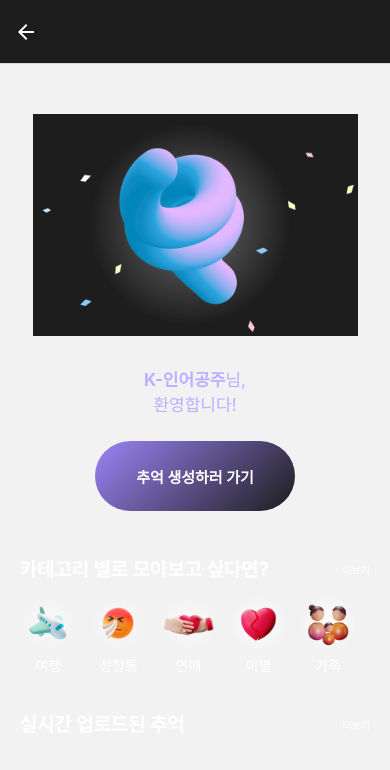
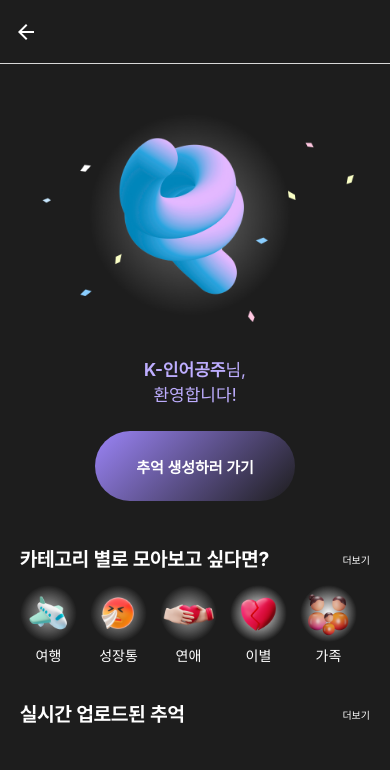
Before and after one commit to 4th-Neordinary-HACKATHON-Team-A/Web, a React Native app: screen /Home in a window 390 px wide. Shown: the top 770 px of the page. Built offline with nearby package versions, Linux system fonts and the light colour scheme.

Commit message:
Design: style 수정

```diff
--- a/pages/Chat/ChatPage.tsx
+++ b/pages/Chat/ChatPage.tsx
@@ -4,6 +4,7 @@ import ChatBarIcon from '../../assets/svg/ChatBarIcon';
 import COLORS from '../../styles/colors';
 import { SystemChat, MyChat } from '../../components/Chat';
 import CustomInput from '../../components/CustomInput';
+import { commonStyles } from '../../styles/common';
 
 const questions: string[] = [
   '어디에 있었나요?',
@@ -31,7 +32,7 @@ const ChatPage = () => {
   const currentQuestion = questions[currentQuestionIndex];
   console.log(answers)
   return (
-    <View style={{ flex: 1 }}>
+    <View style={[{ flex: 1 }, commonStyles.container]}>
       <View style={styles.container}>
 
         {answers.map((answer, index) => (
--- a/pages/Home/Home.tsx
+++ b/pages/Home/Home.tsx
@@ -5,10 +5,11 @@ import {CustomButton} from '../../components/Button'
 import {commonStyles} from '../../styles/common'
 
 import CategoryScrollView from './CategoryScrollView'
+import { FontFamily } from '../../types/fontFamily'
 
-const Home = () => {
+const Home = ({navigation}) => {
   return (
-    <View style={styles.container}>
+    <View style={[styles.container, commonStyles.container]}>
       <Image source={require('../../assets/img/main_welcome.png')} style={styles.mainImg} />
       <View style={styles.welcome}>
         <View style={{display: 'flex', flexDirection: 'row'}}>
@@ -18,7 +19,7 @@ const Home = () => {
         <Text style={styles.welcomeText}>환영합니다!</Text>
       </View>
       <View style={styles.flexCenterWrapper}>
-        <CustomButton text='추억 생성하러 가기' style={styles.puppleBtn} textStyle={styles.puppleBtnText} />
+        <CustomButton onClick={()=>navigation.navigate('Chat')} text='추억 생성하러 가기' style={styles.puppleBtn} textStyle={styles.puppleBtnText} />
       </View>
       <View style={styles.main}>
         <View style={styles.titleHeader}>
--- a/pages/onBoarding.tsx
+++ b/pages/onBoarding.tsx
@@ -7,10 +7,11 @@ import ChatIcon from '../assets/svg/ChatIcon'
 import { LinearGradient } from 'expo-linear-gradient';
 import COLORS from '../styles/colors'
 import AsyncStorage from '@react-native-async-storage/async-storage';
+import { commonStyles } from '../styles/common'
 
 const Stack = createStackNavigator()
 
-const OnBoarding = () => {
+const OnBoarding = ({navigation}) => {
     const [inputText, setInputText] = useState<string>('');
     const handleSaveText = async () => {
         console.log("GO")
@@ -20,12 +21,15 @@ const OnBoarding = () => {
         } catch (error) {
           console.log('Error saving text: ', error);
         }
+        navigation.navigate('Home')
       };
   return (
-    <View style={{alignItems: "center", marginTop: 158}}>
+    <View style={[{alignItems: "center"}, commonStyles.container]}>
+        <View style={{marginTop: 158}}>
         <Image
-        style={{ width: 140, height: 115 }}
+        style={{ width: 140, height: 115}}
         source={require('../assets/img/Logo.png')} />
+        </View>
         <View style={styles.inputBox}>
             <TextInput
             onChangeText={setInputText}
--- a/styles/common.ts
+++ b/styles/common.ts
@@ -4,7 +4,7 @@ import COLORS from './colors'
 
 export const commonStyles = StyleSheet.create({
   container: {
-    paddingHorizontal: 16,
+    // paddingHorizontal: 16,
     paddingTop: 40,
     backgroundColor: COLORS.BG_BLACK,
     color: 'white',
```
